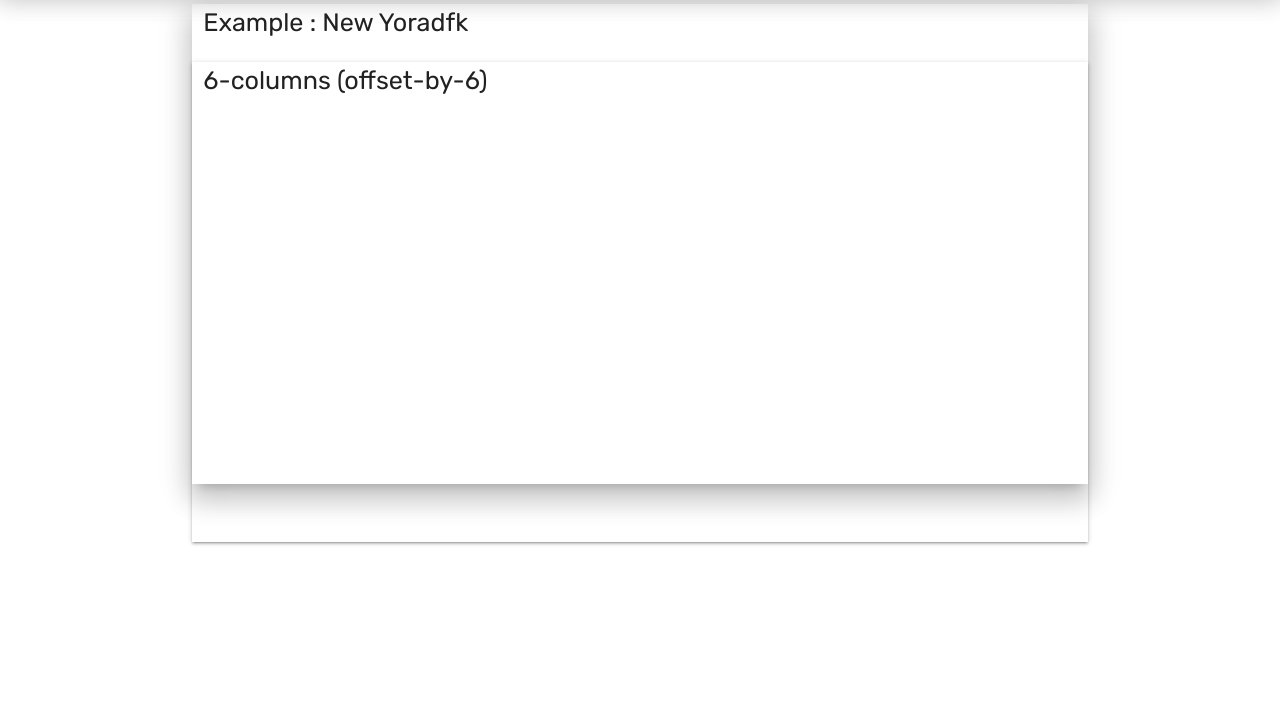
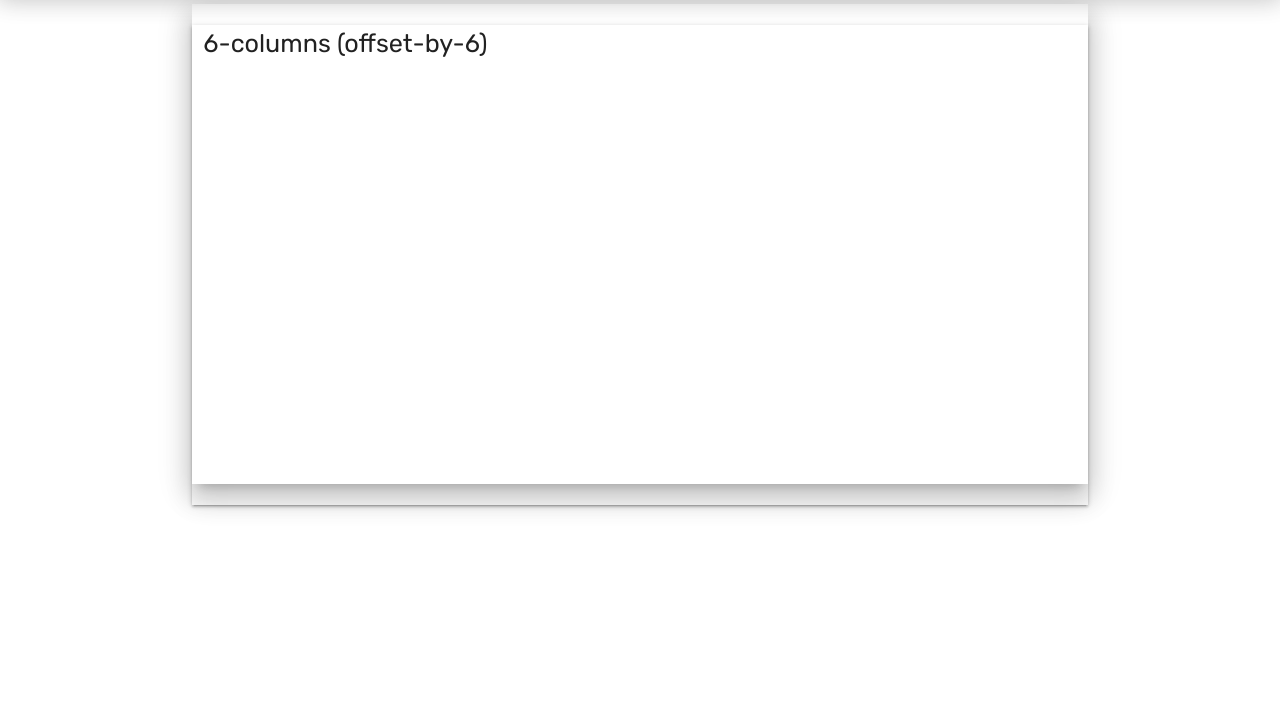
Before and after one commit to juliannejoi/hasty-influencer, a plain HTML site: page saved.html in a window 1280 px wide. Shown: the part 80-800 px from the top of the page. Drawn offline with nearby package versions, Linux system fonts and the light colour scheme; some packages are replaced by stand-ins of ours.

Commit message:
fixed saved page

```diff
--- a/saved.html
+++ b/saved.html
@@ -33,7 +33,7 @@
 
         <div class="row container z-depth-4 containerCSS">
 
-            <div class="col s12"><span class="flow-text">Example : New Yoradfk</span></div>
+            <div class="col s12"><span class="flow-text"></span></div>
             <div class="col s12 containerCSS z-depth-1" id="map"><span class="flow-text">6-columns (offset-by-6)</span>
             </div>
         </div>
```
